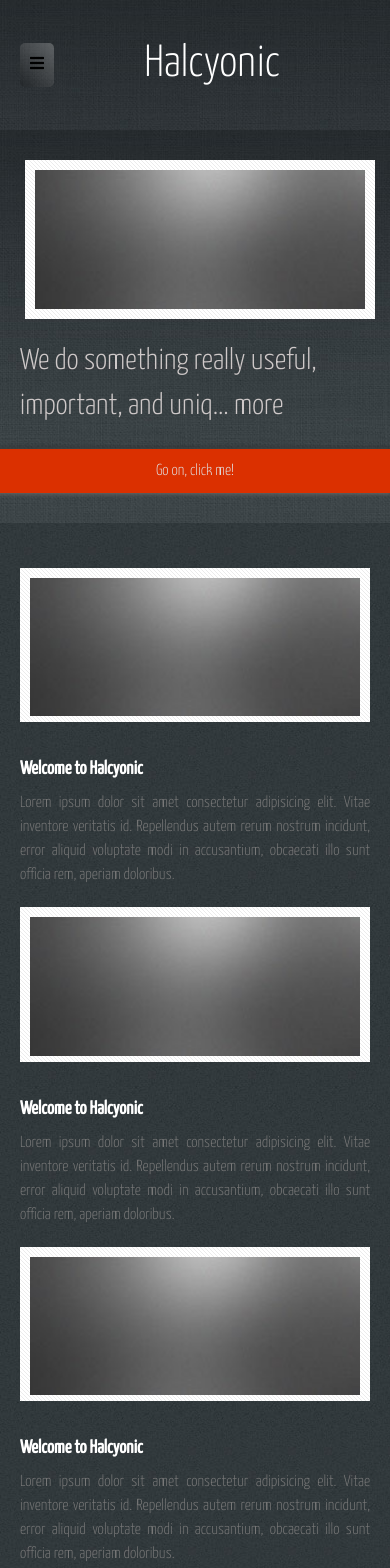
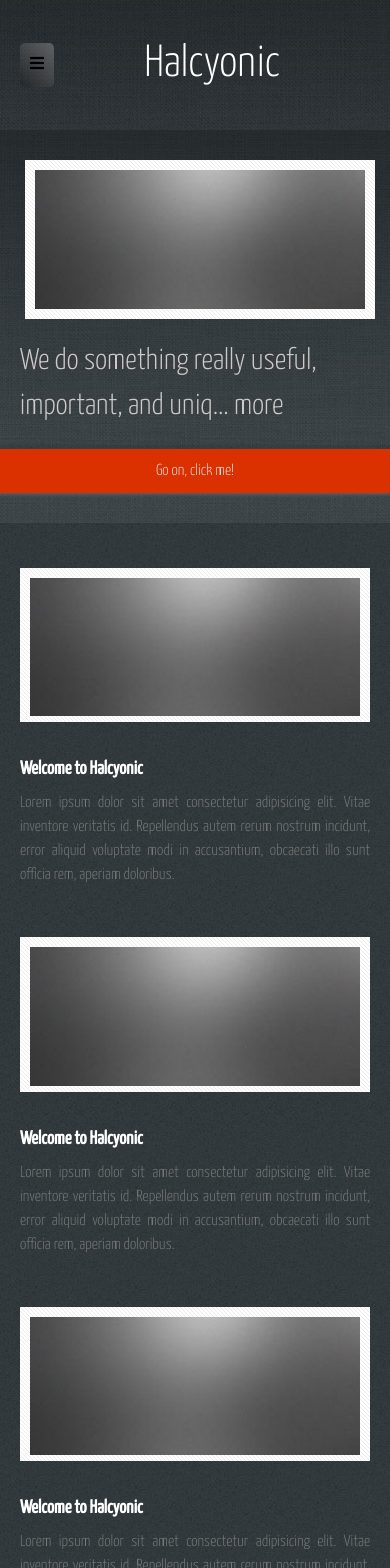
Before and after one commit to DaniyarTurak/Task1, an Angular app: page / in a window 390 px wide. Shown: the top 1568 px of the page. Built offline with nearby package versions, Linux system fonts and the light colour scheme.

Commit message:
fix: welcome mob

```diff
--- a/src/app/home/components/welcome/welcome.component.scss
+++ b/src/app/home/components/welcome/welcome.component.scss
@@ -1,6 +1,5 @@
 .section-welcome {
   background-image: url("/assets/background-images/bg02.jpg");
-
   padding-top: 45px;
   padding-bottom: 50px;
   display: flex;
@@ -28,8 +27,26 @@
   }
 }
 
-@media (max-width: 900px) {
+@media (max-width: 980px) {
   .section-welcome {
+
+    display: grid;
+    grid-template-columns: 49% 49%;
+    row-gap: 30px;
+
+    .info {
+      width: 100%;
+
+      .photo-container {
+        width: 100%;
+      }
+    }
+  }
+}
+
+@media (max-width: 736px) {
+  .section-welcome {
+    display: flex;
     flex-direction: column;
 
     .info {
```
